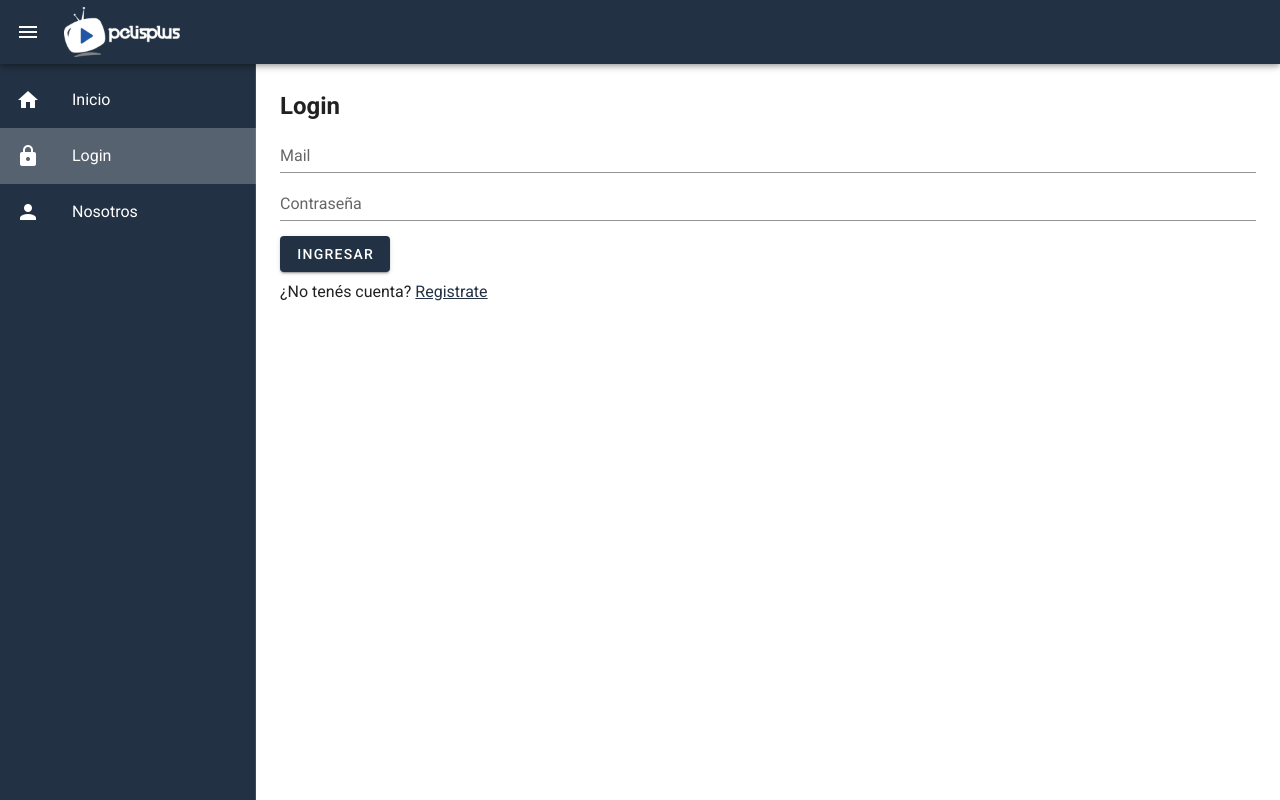
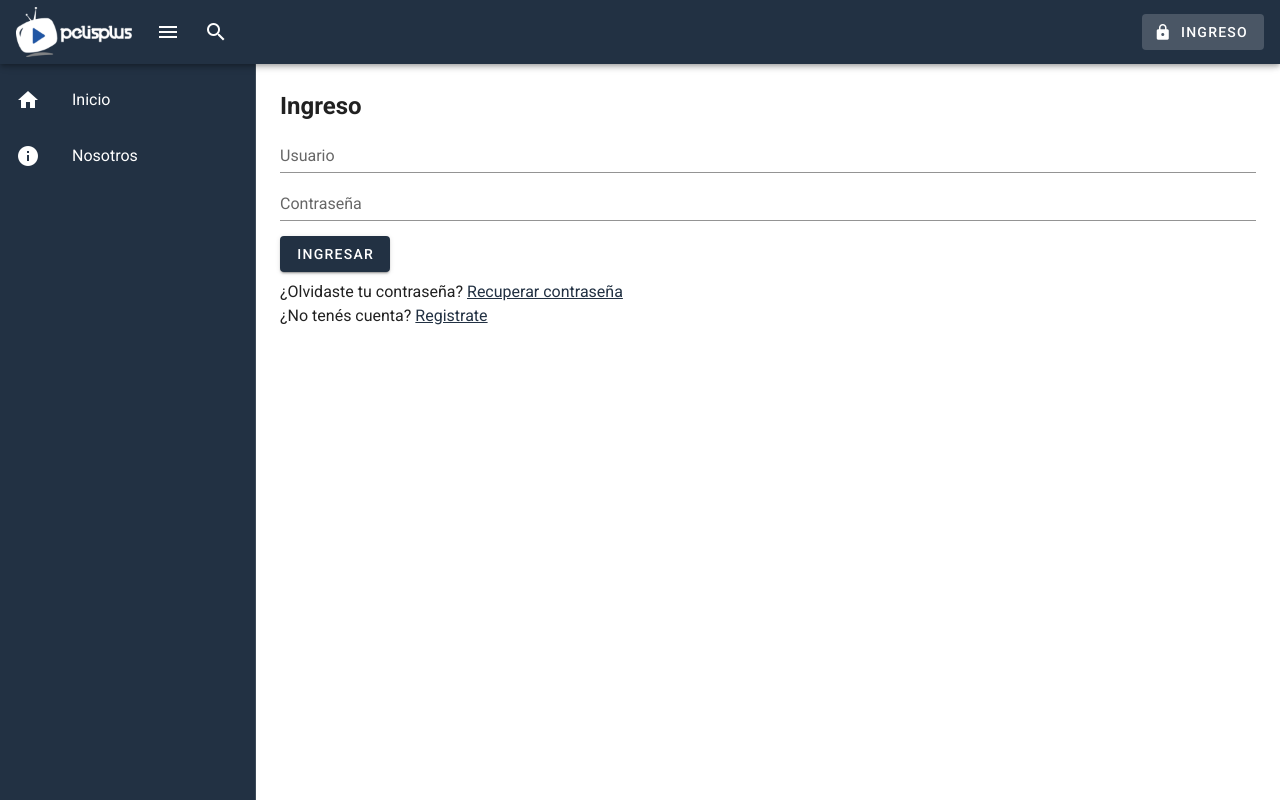
Before and after one commit to cdmoro/video-club-unlz, a Vue app: page /#/login in a window 1280 px wide. Built offline with nearby package versions, Linux system fonts and the light colour scheme.

Commit message:
Login :sunglasses:

```diff
--- a/package.json
+++ b/package.json
@@ -13,7 +13,8 @@
     "core-js": "^3.6.5",
     "vue": "^2.6.11",
     "vue-router": "^3.2.0",
-    "vuetify": "^2.4.0"
+    "vuetify": "^2.4.0",
+    "vuex": "^3.6.2"
   },
   "devDependencies": {
     "@vue/cli-plugin-babel": "~4.5.0",
--- a/src/App.vue
+++ b/src/App.vue
@@ -2,7 +2,7 @@
   <v-app>
     <v-navigation-drawer v-model="drawer" app clipped color="primary" dark>
       <v-list>
-        <v-list-item :to="item.to" v-for="item of menu" :key="item.title">
+        <v-list-item :to="item.to" v-for="item of menuComputed" :key="item.title">
           <v-list-item-icon>
             <v-icon>{{ item.icon }}</v-icon>
           </v-list-item-icon>
@@ -14,8 +14,54 @@
     </v-navigation-drawer>
 
     <v-app-bar app color="primary" dark clipped-left>
+      <img class="mr-3" src="../public/logo.png" height="50" />
       <v-app-bar-nav-icon @click="drawer = !drawer"></v-app-bar-nav-icon>
-      <img class="ml-3" src="../public/logo.png" height="50" />
+
+      <v-btn icon>
+        <v-icon>mdi-magnify</v-icon>
+      </v-btn>
+
+      <v-spacer></v-spacer>
+
+      <v-menu offset-y v-if="$store.getters.isUserLogged">
+      <template v-slot:activator="{ on, attrs }">
+        <v-btn
+          text
+          v-bind="attrs"
+          v-on="on"
+        >
+          <v-icon left>mdi-account</v-icon>
+          {{ $store.state.user.username }}
+        </v-btn>
+      </template>
+      <v-list>
+        <v-list-item>
+          <v-list-item-avatar color="#223143">
+            <v-img :src="$store.state.user.imgUrl"></v-img>
+          </v-list-item-avatar>
+        </v-list-item>
+        <v-list-item>
+          <v-list-item-content>
+            <v-list-item-title class="title">{{ $store.state.user.nombre }}</v-list-item-title>
+            <v-list-item-subtitle>{{ $store.state.user.mail }}</v-list-item-subtitle>
+            <v-list-item-subtitle>{{ tipo[$store.state.user.tipo] }}</v-list-item-subtitle>
+          </v-list-item-content>
+        </v-list-item>
+        <v-list-item @click="logout">
+          <v-list-item-icon>
+            <v-icon>mdi-lock-open</v-icon>
+          </v-list-item-icon>
+          <v-list-item-content>
+            <v-list-item-title>Cerrar sesión</v-list-item-title>
+          </v-list-item-content>
+        </v-list-item>
+      </v-list>
+    </v-menu>
+
+      <v-btn text v-else to="/login">
+        <v-icon left>mdi-lock</v-icon>
+        Ingreso
+      </v-btn>
     </v-app-bar>
 
     <v-main>
@@ -34,23 +80,67 @@ export default {
 
   data: () => ({
     drawer: null,
+    tipo: ['Usuario', 'Empresa', 'Administrador'],
     menu: [
       {
         title: "Inicio",
         to: "/",
         icon: "mdi-home",
       },
-      {
-        title: "Login",
-        to: "/login",
-        icon: "mdi-lock",
-      },
-      {
-        title: "Nosotros",
-        to: "/about",
-        icon: "mdi-account",
-      },
     ],
   }),
+
+  methods: {
+    logout() {
+      this.$store.commit('LOGOUT');
+    }
+  },
+
+  computed: {
+    menuComputed() {
+      const menu = [
+      {
+        title: "Inicio",
+        to: "/",
+        icon: "mdi-home",
+      },
+    ];
+
+      if (this.$store.getters.isUserLogged) {
+        if (this.$store.getters.isUser || this.$store.getters.isEmpresa) {
+          menu.push({
+            title: "Comprar pack",
+            to: "/comprar-pack",
+            icon: "mdi-cart-plus",
+          })
+        }
+
+        if (this.$store.getters.isEmpresa) {
+          menu.push({
+            title: "Publicar publicidad",
+            to: "/publicar-publicidad",
+            icon: "mdi-bullhorn",
+          })
+        }
+
+        if (this.$store.getters.isAdmin) {
+          menu.push({
+            title: "Panel de control",
+            to: "/admin",
+            icon: "mdi-chart-box",
+          })
+        }
+
+      }
+
+      menu.push({
+        title: 'Nosotros',
+        to: '/about',
+        icon: 'mdi-information'
+      })
+
+      return menu;
+    }
+  }
 };
 </script>
--- a/src/main.js
+++ b/src/main.js
@@ -2,11 +2,13 @@ import Vue from 'vue'
 import App from './App.vue'
 import vuetify from './plugins/vuetify'
 import router from './router'
+import store from './store';
 
 Vue.config.productionTip = false
 
 new Vue({
   vuetify,
   router,
+  store,
   render: h => h(App)
 }).$mount('#app')
--- /dev/null
+++ b/src/models/User.js
@@ -0,0 +1,11 @@
+class User {
+  constructor({ mail = "", nombre, tipo = 0, username, imgUrl } = {}) {
+    this.username = username;
+    this.mail = mail;
+    this.nombre = nombre;
+    this.tipo = tipo;
+    this.imgUrl = imgUrl;
+  }
+}
+
+export default User;
--- a/src/router/index.js
+++ b/src/router/index.js
@@ -3,6 +3,10 @@ import VueRouter from 'vue-router'
 import Home from '../views/Home.vue'
 import Login from '../views/Login.vue'
 import Registro from '../views/Registro.vue'
+import RecuperarPassword from '../views/RecuperarPassword.vue'
+import ComprarPack from '../views/ComprarPack.vue'
+import PublicarPublicidad from '../views/PublicarPublicidad.vue'
+import About from '../views/About.vue'
 
 Vue.use(VueRouter)
 
@@ -23,12 +27,24 @@ const routes = [
     component: Registro
   },
   {
+    path: '/recuperar-contraseña',
+    name: 'Recuperar contraseña',
+    component: RecuperarPassword
+  },
+  {
+    path: '/comprar-pack',
+    name: 'Comprar pack',
+    component: ComprarPack
+  },
+  {
+    path: '/publicar-publicidad',
+    name: 'Publicar publicida',
+    component: PublicarPublicidad
+  },
+  {
     path: '/about',
     name: 'About',
-    // route level code-splitting
-    // this generates a separate chunk (about.[hash].js) for this route
-    // which is lazy-loaded when the route is visited.
-    component: () => import(/* webpackChunkName: "about" */ '../views/About.vue')
+    component: About
   }
 ]
 
--- /dev/null
+++ b/src/store/index.js
@@ -0,0 +1,36 @@
+import Vue from 'vue';
+import Vuex from 'vuex';
+import User from '../models/User';
+import router from '../router';
+
+Vue.use(Vuex);
+
+export default new Vuex.Store({
+  state: {
+    user: new User(),
+  },
+  getters: {
+    isUserLogged(state) {
+      return state.user.username;
+    },
+    isUser(state) {
+        return state.user.tipo === 0;
+    },
+    isEmpresa(state) {
+        return state.user.tipo === 1;
+    },
+    isAdmin(state) {
+        return state.user.tipo === 2;
+    }
+  },
+  mutations: {
+      SET_USER(state, user) {
+          state.user = user;
+      },
+      LOGOUT(state) {
+          state.user = new User();
+          router.replace('/');
+      }
+  },
+  actions: {},
+});
--- a/src/views/About.vue
+++ b/src/views/About.vue
@@ -1,5 +1,6 @@
 <template>
   <div class="about">
-    <h1>This is an about page</h1>
+    <h2 class="mb-4">Nosotros</h2>
+    <p>Este sitio es un trabajo práctico para la materia <strong>Análisis y Diseño de Sistemas</strong> de la carrera <strong>Licenciatura en Gestión de la Información</strong> de la <strong>Universidad Nacional de Lomas de Zamora.</strong></p>
   </div>
 </template>
--- /dev/null
+++ b/src/views/ComprarPack.vue
@@ -0,0 +1,15 @@
+<template>
+  <div>
+      <h2>Comprar pack</h2>
+  </div>
+</template>
+
+<script>
+export default {
+
+}
+</script>
+
+<style>
+
+</style>
--- a/src/views/Login.vue
+++ b/src/views/Login.vue
@@ -1,45 +1,98 @@
 <template>
   <div class="login-page">
     <v-container>
-      <h2>Login</h2>
-      <v-alert v-if="showError" icon="mdi-account" type="error" class="mt-4"
-        >Error. Mail y/o contraseña son incorrectos.</v-alert
+      <h2>Ingreso</h2>
+      <v-alert v-if="errorMessage.lenth > 0" icon="mdi-account" type="error" class="mt-4"
+        >{{ errorMessage }}</v-alert
       >
+
       <v-text-field
-        label="Mail"
+        label="Usuario"
         autocomplete="off"
         hide-details="auto"
-        :error="showError"
+        :error="errorMessage.length > 0"
+        v-model="user"
       ></v-text-field>
 
       <v-text-field
         label="Contraseña"
         type="password"
         hide-details="auto"
-        :error="showError"
+        :error="errorMessage.length > 0"
+        v-model="pass"
       ></v-text-field>
-        <v-btn class="mt-4 mb-2" color="primary" dark @click="login">Ingresar</v-btn>
-        <div>¿No tenés cuenta? <router-link to="/registro">Registrate</router-link></div>
+
+      <v-btn class="mt-4 mb-2" color="primary" dark @click="login"
+        >Ingresar</v-btn
+      >
+      <div>¿Olvidaste tu contraseña? <router-link to="/recuperar-contraseña">Recuperar contraseña</router-link></div>
+      <div>
+        ¿No tenés cuenta? <router-link to="/registro">Registrate</router-link>
+      </div>
     </v-container>
   </div>
 </template>
 
 <script>
+import User from '../models/User';
+
 export default {
   data() {
     return {
-            showError: false,
-            user: '',
-            pass: ''
-        }
+      errorMessage: '',
+      user: "",
+      pass: "",
+    };
   },
   methods: {
     login() {
-            if(!this.user || !this.pass) {
-                this.showError = true;
+      if (!this.user || !this.pass) {
+        this.errorMessage = 'Error. Usuario y/o contraseña son incorrectos.';
+        return;
       }
+
+      let userFound = false;
+
+      if (this.user === 'user' && this.pass === 'user') {
+        this.$store.commit('SET_USER', new User({
+          nombre: 'Roberto Juarroz',
+          username: this.user,
+          mail: 'roberto.juarroz@gmail.com',
+          tipo: 0,
+          imgUrl: 'https://randomuser.me/api/portraits/men/84.jpg'
+        }));
+        userFound = true;
       }
+
+      if (this.user === 'empresa' && this.pass === 'empresa') {
+        this.$store.commit('SET_USER', new User({
+          nombre: 'Plásticos SRL',
+          username: this.user,
+          mail: 'plasticossrl@gmail.com',
+          tipo: 1,
+          imgUrl: 'https://randomuser.me/api/portraits/lego/1.jpg'
+        }));
+        userFound = true;
       }
+
+      if (this.user === 'admin' && this.pass === 'admin') {
+        this.$store.commit('SET_USER', new User({
+          nombre: 'Emma Zunz',
+          username: this.user,
+          mail: 'emmazunz@gmail.com',
+          tipo: 2,
+          imgUrl: 'https://randomuser.me/api/portraits/women/63.jpg'
+        }));
+        userFound = true;
+      }
+
+      if(userFound) {
+        this.$router.replace('/');
+      } else {
+        this.errorMessage = 'Usuario no encontrado';
+      }
+    },
+  },
 };
 </script>
 
--- /dev/null
+++ b/src/views/PublicarPublicidad.vue
@@ -0,0 +1,15 @@
+<template>
+  <div>
+      <h2>Publicar publicidad</h2>
+  </div>
+</template>
+
+<script>
+export default {
+
+}
+</script>
+
+<style>
+
+</style>
--- /dev/null
+++ b/src/views/RecuperarPassword.vue
@@ -0,0 +1,15 @@
+<template>
+  <div>
+      <h2>Recuperar contraseña</h2>
+  </div>
+</template>
+
+<script>
+export default {
+
+}
+</script>
+
+<style>
+
+</style>
```
Also changed, not shown: 1 other file (tests, documents, lock files or other folders). Lines whose indentation alone changed are shown as unchanged.
